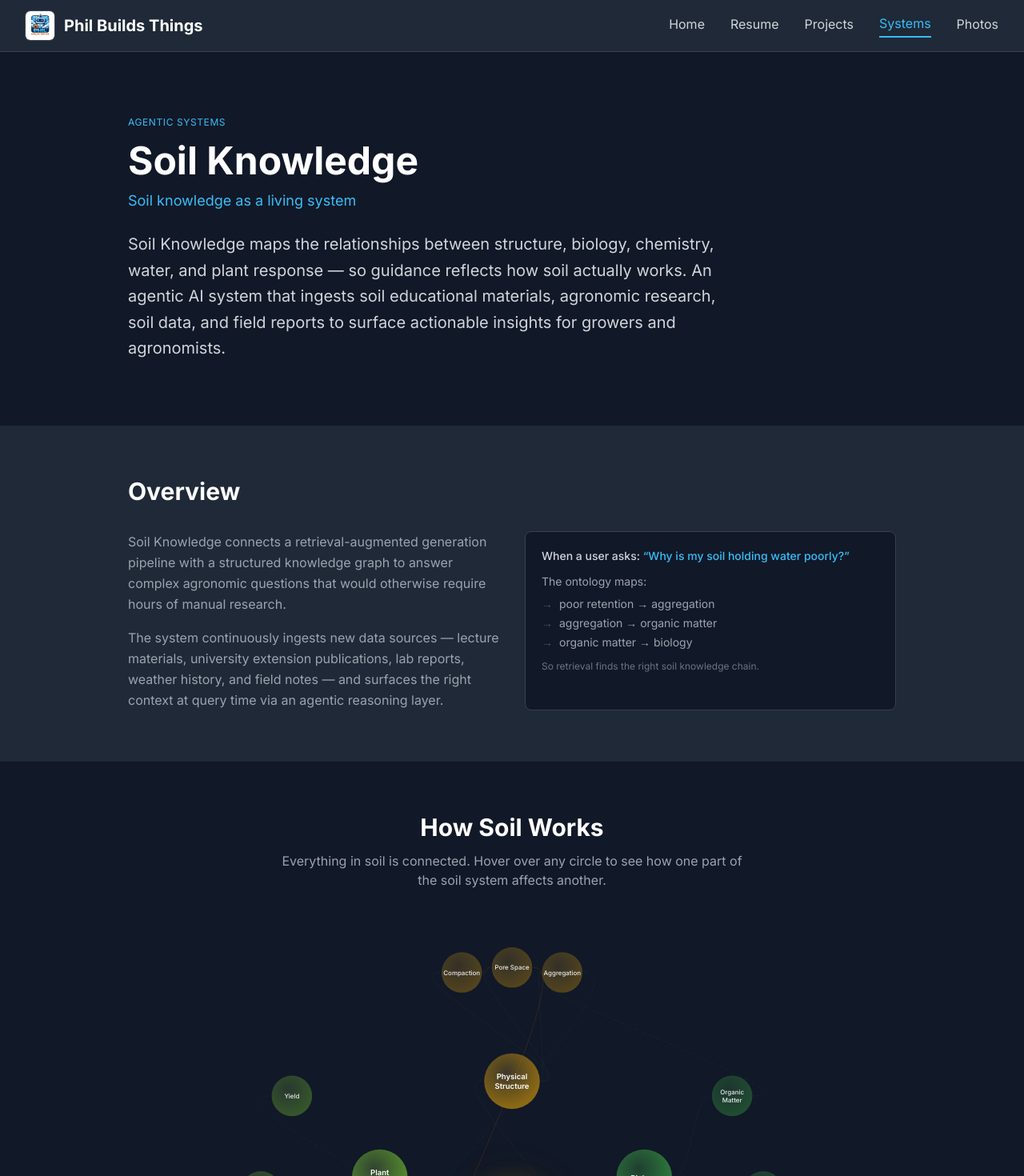
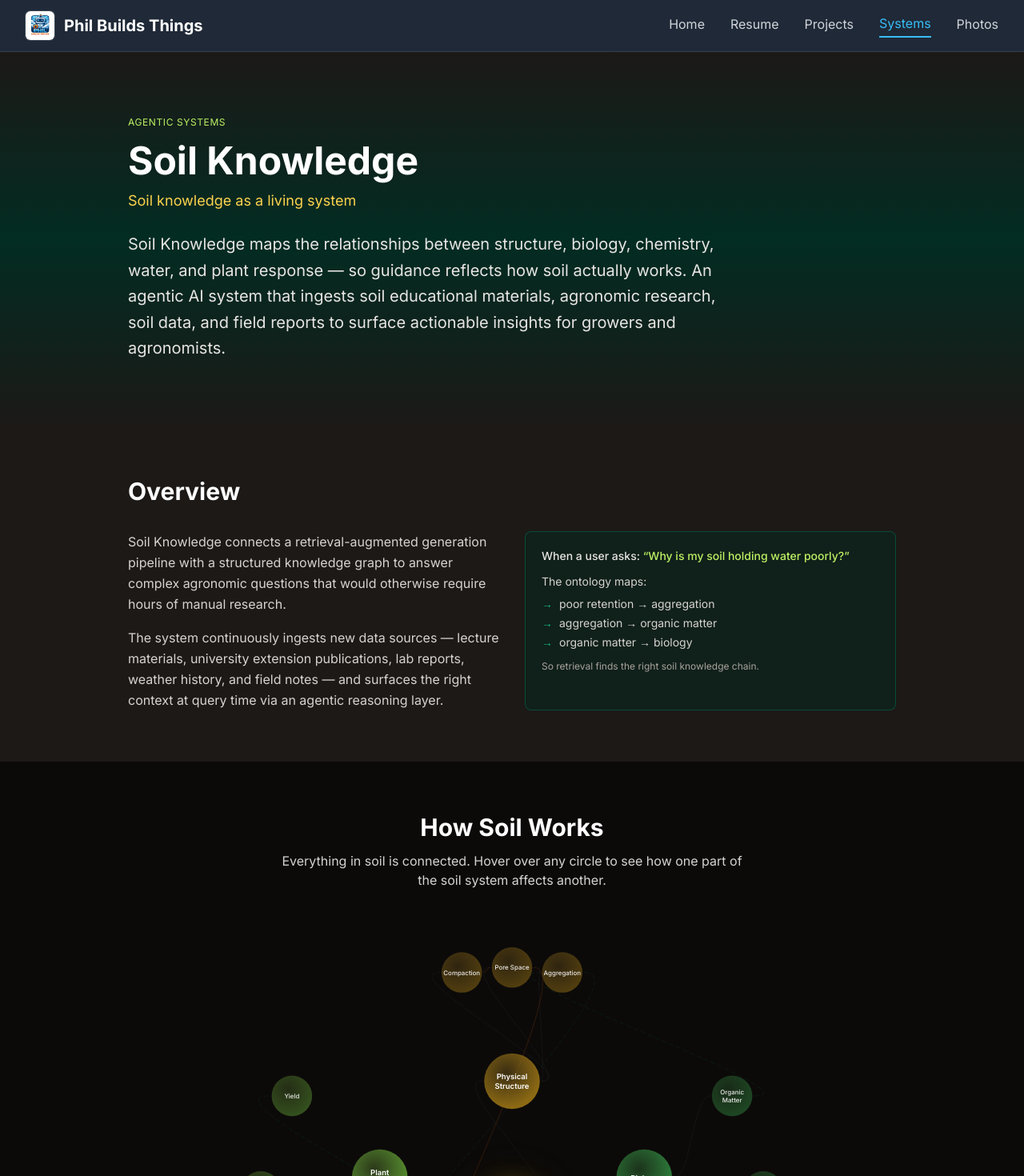
Before and after one commit to philwilt/philbuildsthings, a React (Vite) app: page /systems/soil-knowledge in a window 1280 px wide. Shown: the top 1470 px of the page at 80% size. Built offline with nearby package versions, Linux system fonts and the light colour scheme.

Commit message:
Shift Soil Knowledge to earth-tone palette

```diff
--- a/src/components/soil-knowledge/SoilKnowledgeFeatures.tsx
+++ b/src/components/soil-knowledge/SoilKnowledgeFeatures.tsx
@@ -19,16 +19,16 @@ const features = [
 
 const SoilKnowledgeFeatures = () => {
   return (
-    <section className="py-16 bg-gray-800">
+    <section className="py-16 bg-stone-900">
       <div className="max-w-5xl mx-auto px-4 sm:px-6 lg:px-8">
         <h2 className="text-3xl font-bold text-white mb-10">Features</h2>
         <div className="grid grid-cols-1 md:grid-cols-2 gap-6">
           {features.map((feature) => (
             <div key={feature.title} className="flex gap-4">
-              <div className="flex-shrink-0 w-1 bg-primary-500 rounded-full" />
+              <div className="flex-shrink-0 w-1 bg-emerald-500 rounded-full" />
               <div>
                 <h3 className="text-lg font-semibold text-white mb-1">{feature.title}</h3>
-                <p className="text-gray-400 text-sm leading-relaxed">{feature.description}</p>
+                <p className="text-stone-300 text-sm leading-relaxed">{feature.description}</p>
               </div>
             </div>
           ))}
--- a/src/components/soil-knowledge/SoilKnowledgeHero.tsx
+++ b/src/components/soil-knowledge/SoilKnowledgeHero.tsx
@@ -1,11 +1,11 @@
 const SoilKnowledgeHero = () => {
   return (
-    <section className="py-20 bg-gray-900">
+    <section className="py-20 bg-gradient-to-b from-stone-900 via-emerald-950 to-stone-900">
       <div className="max-w-5xl mx-auto px-4 sm:px-6 lg:px-8">
-        <p className="text-xs uppercase tracking-wider text-primary-400 mb-4">Agentic Systems</p>
+        <p className="text-xs uppercase tracking-wider text-lime-300 mb-4">Agentic Systems</p>
         <h1 className="text-5xl font-bold text-white mb-3">Soil Knowledge</h1>
-        <p className="text-lg text-primary-400 mb-6">Soil knowledge as a living system</p>
-        <p className="text-xl text-gray-300 leading-relaxed max-w-3xl">
+        <p className="text-lg text-amber-300 mb-6">Soil knowledge as a living system</p>
+        <p className="text-xl text-stone-200 leading-relaxed max-w-3xl">
           Soil Knowledge maps the relationships between structure, biology, chemistry, water, and
           plant response — so guidance reflects how soil actually works. An agentic AI system that
           ingests soil educational materials, agronomic research, soil data, and field reports to
--- a/src/components/soil-knowledge/SoilKnowledgeOverview.tsx
+++ b/src/components/soil-knowledge/SoilKnowledgeOverview.tsx
@@ -1,9 +1,9 @@
 const SoilKnowledgeOverview = () => {
   return (
-    <section className="py-16 bg-gray-800">
+    <section className="py-16 bg-stone-900">
       <div className="max-w-5xl mx-auto px-4 sm:px-6 lg:px-8">
         <h2 className="text-3xl font-bold text-white mb-8">Overview</h2>
-        <div className="grid grid-cols-1 md:grid-cols-2 gap-8 text-gray-400 leading-relaxed">
+        <div className="grid grid-cols-1 md:grid-cols-2 gap-8 text-stone-300 leading-relaxed">
           <div>
             <p>
               Soil Knowledge connects a retrieval-augmented generation pipeline with a structured
@@ -16,26 +16,26 @@ const SoilKnowledgeOverview = () => {
               the right context at query time via an agentic reasoning layer.
             </p>
           </div>
-          <div className="bg-gray-900 rounded-lg border border-gray-700 p-5">
-            <p className="text-sm text-gray-300 font-medium mb-3">
+          <div className="bg-emerald-950/40 rounded-lg border border-emerald-800/70 p-5">
+            <p className="text-sm text-stone-200 font-medium mb-3">
               When a user asks:{' '}
-              <span className="text-primary-400">
+              <span className="text-lime-300">
                 &ldquo;Why is my soil holding water poorly?&rdquo;
               </span>
             </p>
-            <p className="text-sm text-gray-400 mb-2">The ontology maps:</p>
-            <ul className="text-sm text-gray-400 space-y-1">
+            <p className="text-sm text-stone-300 mb-2">The ontology maps:</p>
+            <ul className="text-sm text-stone-300 space-y-1">
               <li className="flex items-center gap-2">
-                <span className="text-gray-600">&rarr;</span> poor retention &rarr; aggregation
+                <span className="text-emerald-500">&rarr;</span> poor retention &rarr; aggregation
               </li>
               <li className="flex items-center gap-2">
-                <span className="text-gray-600">&rarr;</span> aggregation &rarr; organic matter
+                <span className="text-emerald-500">&rarr;</span> aggregation &rarr; organic matter
               </li>
               <li className="flex items-center gap-2">
-                <span className="text-gray-600">&rarr;</span> organic matter &rarr; biology
+                <span className="text-emerald-500">&rarr;</span> organic matter &rarr; biology
               </li>
             </ul>
-            <p className="text-xs text-gray-500 mt-3">
+            <p className="text-xs text-stone-400 mt-3">
               So retrieval finds the right soil knowledge chain.
             </p>
           </div>
--- a/src/pages/SoilKnowledge.tsx
+++ b/src/pages/SoilKnowledge.tsx
@@ -9,11 +9,11 @@ const SoilKnowledge = () => {
     <div>
       <SoilKnowledgeHero />
       <SoilKnowledgeOverview />
-      <section className="py-16 bg-gray-900">
+      <section className="py-16 bg-stone-950">
         <div className="max-w-6xl mx-auto px-4 sm:px-6 lg:px-8">
           <div className="text-center mb-6">
             <h2 className="text-3xl font-bold text-white mb-3">How Soil Works</h2>
-            <p className="text-gray-400 max-w-xl mx-auto">
+            <p className="text-stone-300 max-w-xl mx-auto">
               Everything in soil is connected. Hover over any circle to see how one part of the soil
               system affects another.
             </p>
@@ -40,11 +40,11 @@ const SoilKnowledge = () => {
           </div>
         </div>
       </section>
-      <section className="py-16 bg-gray-800">
+      <section className="py-16 bg-stone-900">
         <div className="max-w-6xl mx-auto px-4 sm:px-6 lg:px-8">
           <div className="text-center mb-6">
             <h2 className="text-3xl font-bold text-white mb-3">How It Learns</h2>
-            <p className="text-gray-400 max-w-xl mx-auto">
+            <p className="text-stone-300 max-w-xl mx-auto">
               Lectures, research papers, field notes, and lab reports all flow into a shared
               knowledge index — so the system can answer real questions with real science.
             </p>
--- a/src/pages/Systems.tsx
+++ b/src/pages/Systems.tsx
@@ -4,9 +4,9 @@ const systems = [
   {
     to: '/systems/soil-knowledge',
     label: 'Live',
-    title: 'Soil Knowledge',
+    title: 'Soil Knowledge AI',
     description:
-      'An agentic AI system that ingests agronomic research, soil data, and field reports to surface actionable insights for growers and agronomists.',
+      'A soil education and decision-support system that maps soil biology, structure, chemistry, water, and plant response. It uses AI to connect educational material, research, field notes, and soil data into practical guidance.',
     tags: ['RAG', 'Agents', 'Knowledge Graph'],
   },
 ]
@@ -31,22 +31,22 @@ const Systems = () => {
             <Link
               key={system.to}
               to={system.to}
-              className="bg-gray-800 border border-gray-700 rounded-lg p-8 hover:border-primary-500 transition-colors block group"
+              className="bg-gradient-to-br from-stone-900 via-emerald-950/50 to-stone-900 border border-emerald-800/60 rounded-lg p-8 hover:border-lime-400/70 transition-colors block group"
             >
               <div className="flex items-start justify-between gap-4 flex-wrap">
                 <div className="flex-1">
-                  <p className="text-xs uppercase tracking-wider text-primary-400 mb-2">
+                  <p className="text-xs uppercase tracking-wider text-lime-300 mb-2">
                     {system.label}
                   </p>
-                  <h2 className="text-2xl font-bold text-white mb-3 group-hover:text-primary-400 transition-colors">
+                  <h2 className="text-2xl font-bold text-white mb-3 group-hover:text-amber-300 transition-colors">
                     {system.title}
                   </h2>
-                  <p className="text-gray-400 leading-relaxed">{system.description}</p>
+                  <p className="text-stone-300 leading-relaxed">{system.description}</p>
                   <div className="flex flex-wrap gap-2 mt-4">
                     {system.tags.map((tag) => (
                       <span
                         key={tag}
-                        className="text-xs px-2 py-1 rounded bg-gray-700 text-gray-300"
+                        className="text-xs px-2 py-1 rounded bg-emerald-950/60 border border-emerald-800/60 text-stone-200"
                       >
                         {tag}
                       </span>
@@ -54,7 +54,7 @@ const Systems = () => {
                   </div>
                 </div>
                 <svg
-                  className="w-5 h-5 text-gray-500 group-hover:text-primary-400 transition-colors flex-shrink-0 mt-1"
+                  className="w-5 h-5 text-emerald-400/70 group-hover:text-amber-300 transition-colors flex-shrink-0 mt-1"
                   fill="none"
                   stroke="currentColor"
                   viewBox="0 0 24 24"
```
